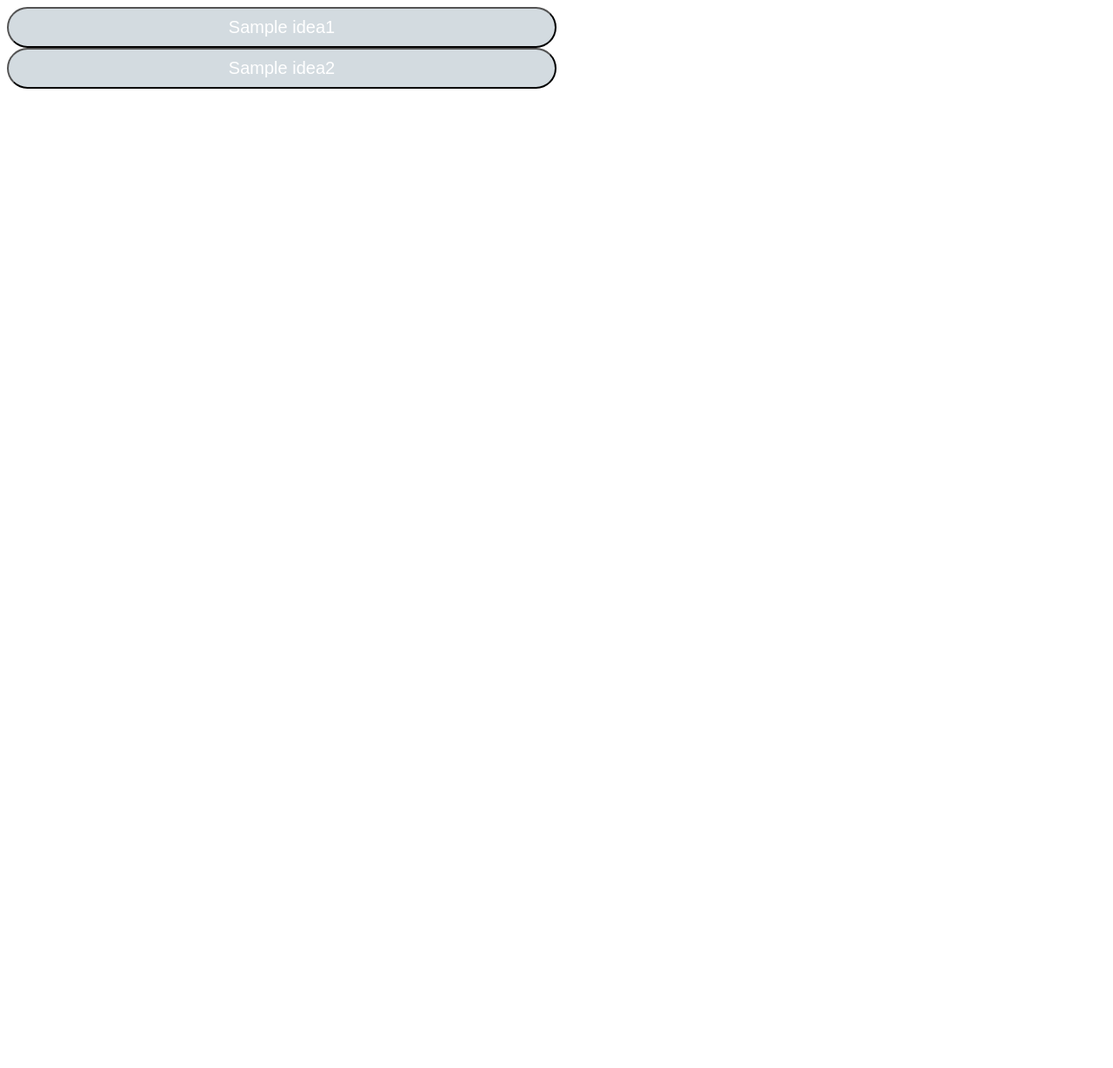
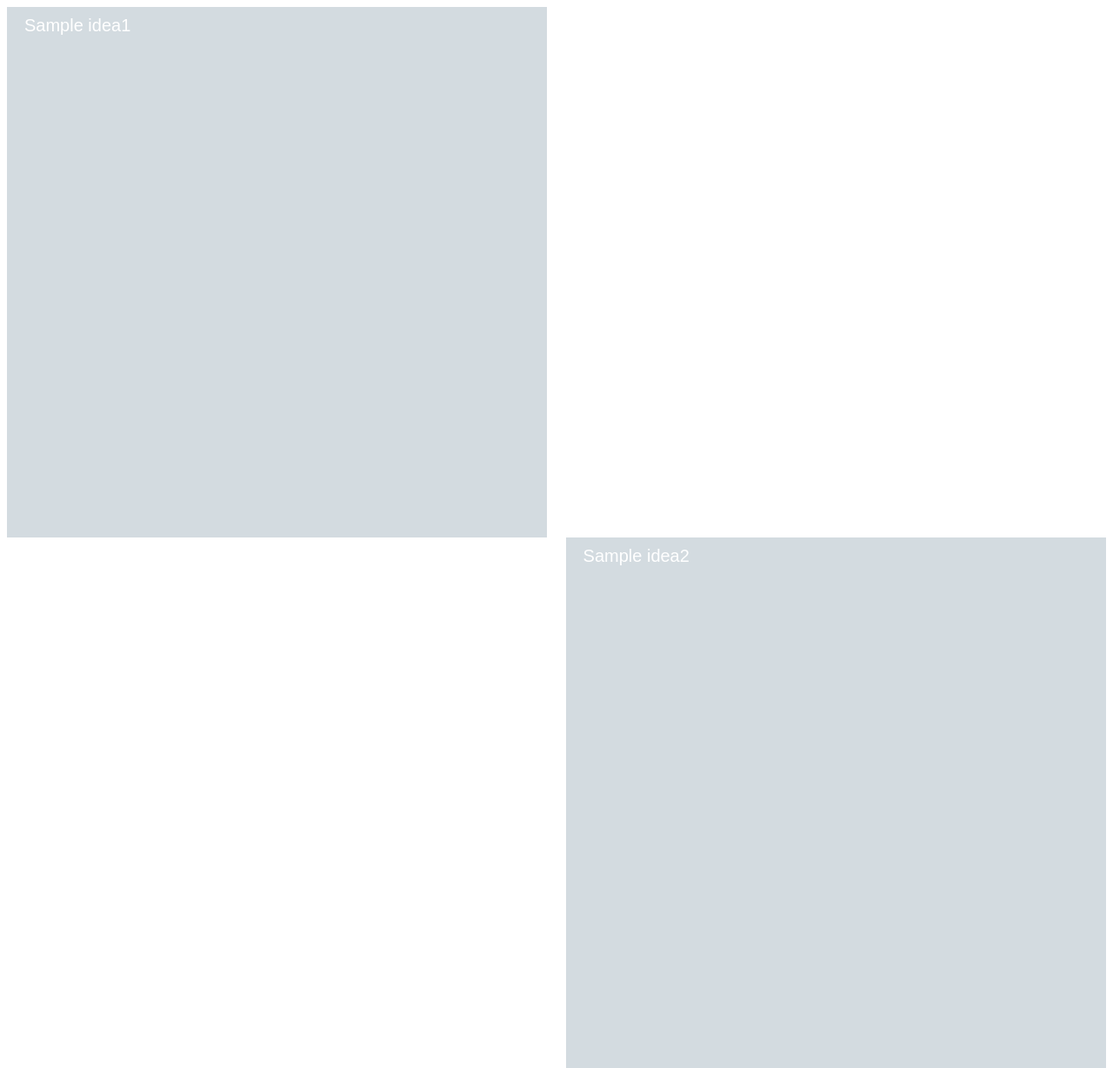
Before and after one commit to sammyers/WHACKSP2016, a Flask app: template app/templates/voting.html in a window 1280 px wide. Shown: the whole page at 87% size. Before the commit the page ends 102 px from the top, so only its background shows below. Run offline with Flask 2, Linux system fonts and the light colour scheme; the template is opened without the code that fills it: most values are stand-ins (such as "Sample title", 1, 10 or a date in 2020).

Commit message:
html connected with css there's buttons now

```diff
--- a/app/static/CSS/voting.css
+++ b/app/static/CSS/voting.css
@@ -5,27 +5,34 @@ DATE: feb 2016
 PURPOSE: WHACK Project
 */
 
-button {
-  -webkit-border-radius: 28;
-  -moz-border-radius: 28;
-  border-radius: 28px;
+.button {
+
   font-family: Arial;
   color: #ffffff;
   font-size: 20px;
   background: #d3dbe0;
   padding: 10px 20px 10px 20px;
   text-decoration: none;
-  width: 50%
+  width: 46%;
+  height: 590px;
+
+
 }
-peet {
-    float: left
+#peet {
+    float: right;
 }
 
-button:hover {
+.button:hover {
   background: #cfcfcf;
   text-decoration: none;
 }
 
-button:click{
-
+.button:active{
+      background: #c9c9c9;
+      background-image: -webkit-linear-gradient(top, #c9c9c9, #38cc12);
+      background-image: -moz-linear-gradient(top, #c9c9c9, #38cc12);
+      background-image: -ms-linear-gradient(top, #c9c9c9, #38cc12);
+      background-image: -o-linear-gradient(top, #c9c9c9, #38cc12);
+      background-image: linear-gradient(to bottom, #c9c9c9, #38cc12);
+      text-decoration: none;
 }
--- a/app/templates/voting.html
+++ b/app/templates/voting.html
@@ -8,13 +8,17 @@ PURPOSE: WHACK Project
 -->
 <html>
 <head>
-    <link href='voting.css' rel="stylesheet"></link>
+    <title>voting</title>
+    <link href='../static/CSS/voting.css' rel="stylesheet"></link>
 </head>
-<div>
-    <button id =yeet>
-        {{idea1.name}}
-    </button>
-    <button id = peet>
-        {{idea2.name}}
-    </button>
-</div>
+<body>
+    <div class = button id = yeet>
+            {{idea1.name}}
+    </div>
+    <div class = button id= peet>
+            {{idea2.name}}
+
+    </div>
+<body>
+
+</html>
```
